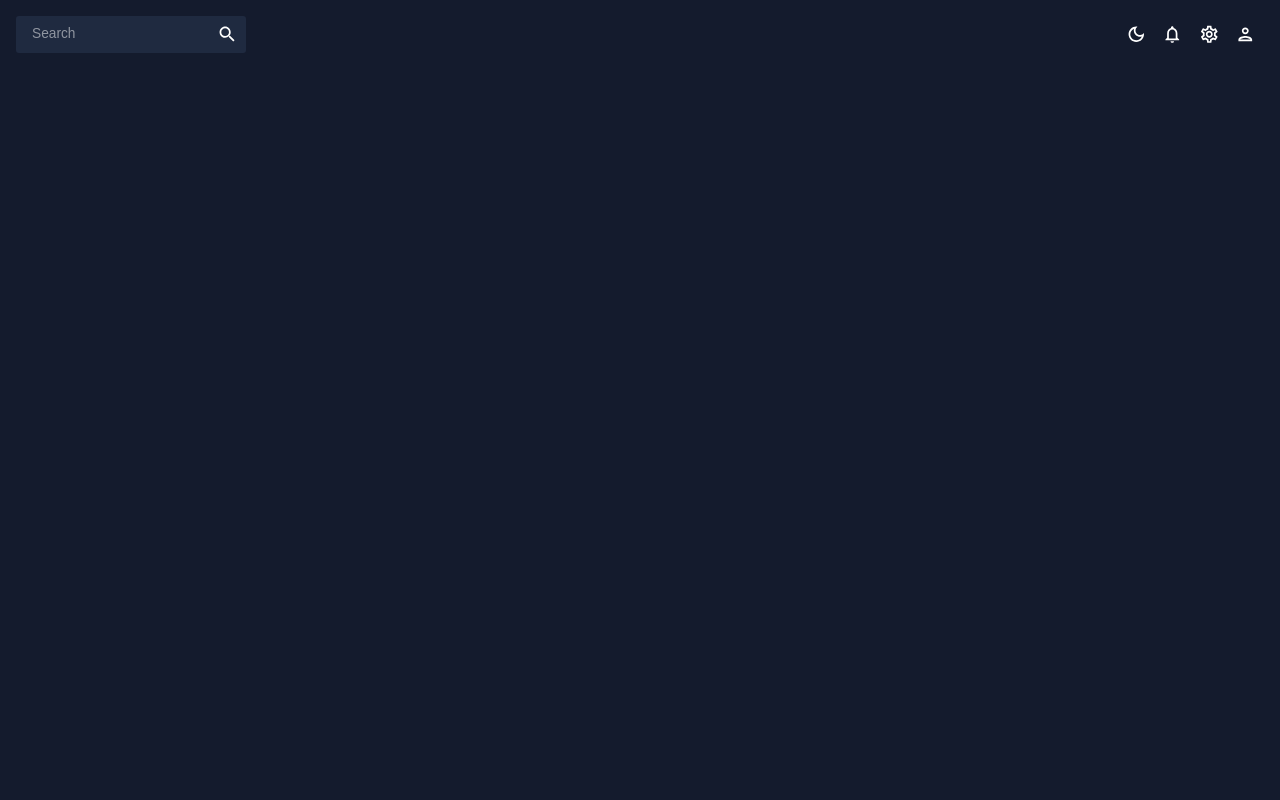
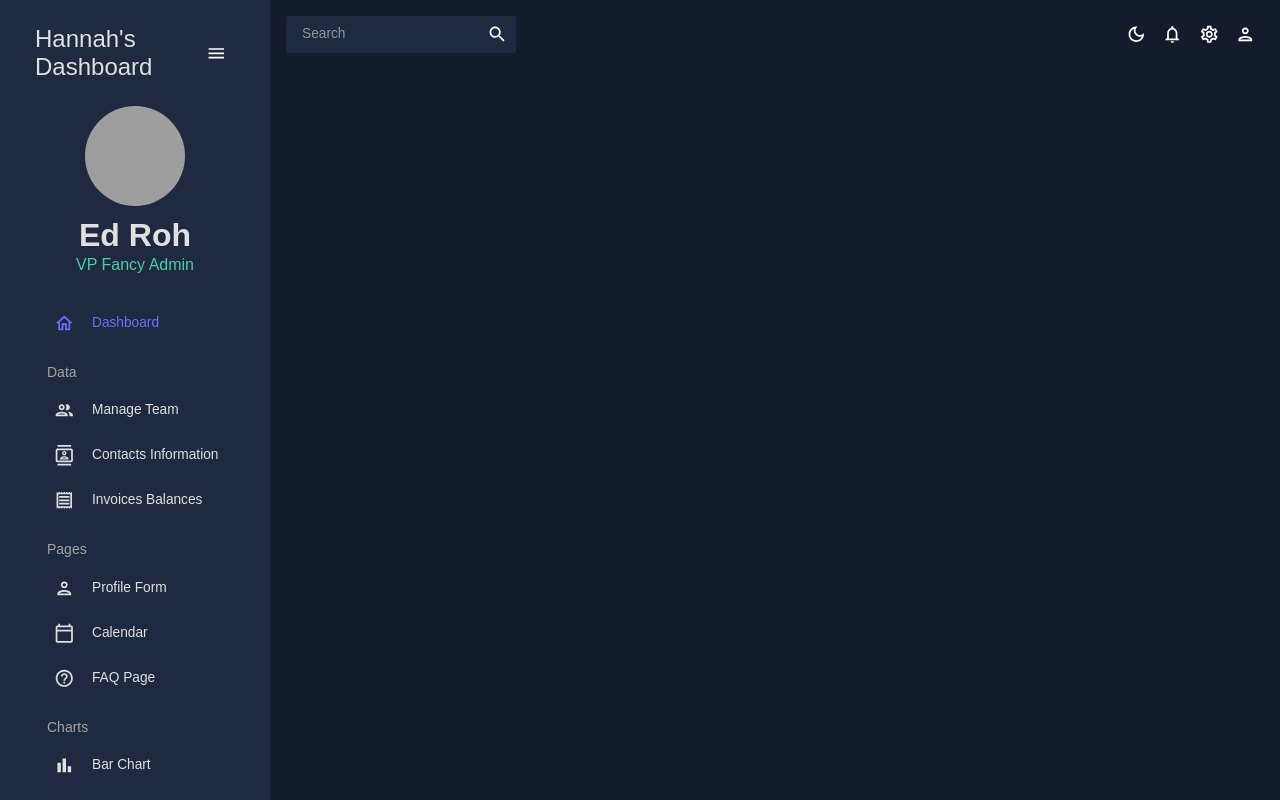
Before and after one commit to hannahf86/dashboard, a React (Create React App) app: page / in a window 1280 px wide. Before the commit this address had no page. Built offline with nearby package versions, Linux system fonts and the light colour scheme; grey boxes are pictures that could not be loaded.

Commit message:
Sidebar complete

```diff
--- a/src/App.js
+++ b/src/App.js
@@ -2,9 +2,9 @@
 import { CssBaseline, ThemeProvider } from "@mui/material";
 import { Routes, Route } from 'react-router-dom'
 import TopBar from "./Global/TopBar"
-import Dashboard from './Scenes/Dashboard';
 import SideBar from './Global/SideBar';
 
+// import Dashboard from './Scenes/Dashboard';
 // import Team from './Scenes/Team';
 // import Invoices from './Scenes/Invoices';
 // import Contacts from './Scenes/Contacts';
@@ -27,11 +27,12 @@
         <CssBaseline />
 
         <div className="app">
+          <SideBar />
           <main className="content">
             <TopBar />
             <Routes>
-              {/* <Route path="/" element={<Dashboard />} />
-              <Route path="/team" element={<Team />} />
+              {/* <Route path="/" element={<Dashboard />} /> */}
+              {/* <Route path="/team" element={<Team />} />
               <Route path="/contacts" element={<Contacts />} />
               <Route path="/invoices" element={<Invoices />} />
               <Route path="/bar" element={<Bar />} />
@@ -39,7 +40,7 @@
               <Route path="/line" element={<Line />} />
               <Route path="/faq" element={<FAQ />} />
               <Route path="/geography" element={<Geography />} />
-              <Route path="/calendar" element={<Calendar />} /> */}
+              <Route path="/calendar" element={<Calendar />} />  */}
             </Routes>
 
 
--- a/src/Global/SideBar.jsx
+++ b/src/Global/SideBar.jsx
@@ -1,11 +1,229 @@
-import React from 'react'
+import { useState } from "react";
+import { ProSidebar, Menu, MenuItem } from "react-pro-sidebar";
+import { Box, IconButton, Typography, useTheme } from "@mui/material";
+import { Link } from "react-router-dom";
+import "react-pro-sidebar/dist/css/styles.css";
+import { tokens } from "../Themes";
 
-const SideBar = () => {
+import HomeOutlinedIcon from "@mui/icons-material/HomeOutlined";
+import PeopleOutlinedIcon from "@mui/icons-material/PeopleOutlined";
+import ContactsOutlinedIcon from "@mui/icons-material/ContactsOutlined";
+import ReceiptOutlinedIcon from "@mui/icons-material/ReceiptOutlined";
+import PersonOutlinedIcon from "@mui/icons-material/PersonOutlined";
+import CalendarTodayOutlinedIcon from "@mui/icons-material/CalendarTodayOutlined";
+import HelpOutlineOutlinedIcon from "@mui/icons-material/HelpOutlineOutlined";
+import BarChartOutlinedIcon from "@mui/icons-material/BarChartOutlined";
+import PieChartOutlineOutlinedIcon from "@mui/icons-material/PieChartOutlineOutlined";
+import TimelineOutlinedIcon from "@mui/icons-material/TimelineOutlined";
+import MenuOutlinedIcon from "@mui/icons-material/MenuOutlined";
+import MapOutlinedIcon from "@mui/icons-material/MapOutlined";
+
+const Item = ({ title, to, icon, selected, setSelected }) => {
+  const theme = useTheme();
+  const colors = tokens(theme.palette.mode);
   return (
-    <div>
+    <MenuItem
+      active={selected === title}
+      style={{
+        color: colors.grey[100],
+      }}
+      onClick={() => setSelected(title)}
+      icon={icon}
+    >
+      <Typography>{title}</Typography>
+      <Link to={to} />
+    </MenuItem>
+  );
+};
 
-    </div>
-  )
-}
+const Sidebar = () => {
+  const theme = useTheme();
+  const colors = tokens(theme.palette.mode);
+  const [isCollapsed, setIsCollapsed] = useState(false);
+  const [selected, setSelected] = useState("Dashboard");
 
-export default SideBar
+  return (
+    <Box
+      sx={{
+        "& .pro-sidebar-inner": {
+          background: `${colors.primary[400]} !important`,
+        },
+        "& .pro-icon-wrapper": {
+          backgroundColor: "transparent !important",
+        },
+        "& .pro-inner-item": {
+          padding: "5px 35px 5px 20px !important",
+        },
+        "& .pro-inner-item:hover": {
+          color: "#868dfb !important",
+        },
+        "& .pro-menu-item.active": {
+          color: "#6870fa !important",
+        },
+      }}
+    >
+      <ProSidebar collapsed={isCollapsed}>
+        <Menu iconShape="square">
+          {/* LOGO AND MENU ICON */}
+          <MenuItem
+            onClick={() => setIsCollapsed(!isCollapsed)}
+            icon={isCollapsed ? <MenuOutlinedIcon /> : undefined}
+            style={{
+              margin: "10px 0 20px 0",
+              color: colors.grey[100],
+            }}
+          >
+            {!isCollapsed && (
+              <Box
+                display="flex"
+                justifyContent="space-between"
+                alignItems="center"
+                ml="15px"
+              >
+                <Typography variant="h3" color={colors.grey[100]}>
+                  Hannah's <br/> Dashboard
+                </Typography>
+                <IconButton onClick={() => setIsCollapsed(!isCollapsed)}>
+                  <MenuOutlinedIcon />
+                </IconButton>
+              </Box>
+            )}
+          </MenuItem>
+
+          {!isCollapsed && (
+            <Box mb="25px">
+              <Box display="flex" justifyContent="center" alignItems="center">
+                <img
+                  alt="profile-user"
+                  width="100px"
+                  height="100px"
+                  src={`../../assets/user.png`}
+                  style={{ cursor: "pointer", borderRadius: "50%" }}
+                />
+              </Box>
+              <Box textAlign="center">
+                <Typography
+                  variant="h2"
+                  color={colors.grey[100]}
+                  fontWeight="bold"
+                  sx={{ m: "10px 0 0 0" }}
+                >
+                  Ed Roh
+                </Typography>
+                <Typography variant="h5" color={colors.greenAccent[500]}>
+                  VP Fancy Admin
+                </Typography>
+              </Box>
+            </Box>
+          )}
+
+          <Box paddingLeft={isCollapsed ? undefined : "10%"}>
+            <Item
+              title="Dashboard"
+              to="/"
+              icon={<HomeOutlinedIcon />}
+              selected={selected}
+              setSelected={setSelected}
+            />
+
+            <Typography
+              variant="h6"
+              color={colors.grey[300]}
+              sx={{ m: "15px 0 5px 20px" }}
+            >
+              Data
+            </Typography>
+            <Item
+              title="Manage Team"
+              to="/team"
+              icon={<PeopleOutlinedIcon />}
+              selected={selected}
+              setSelected={setSelected}
+            />
+            <Item
+              title="Contacts Information"
+              to="/contacts"
+              icon={<ContactsOutlinedIcon />}
+              selected={selected}
+              setSelected={setSelected}
+            />
+            <Item
+              title="Invoices Balances"
+              to="/invoices"
+              icon={<ReceiptOutlinedIcon />}
+              selected={selected}
+              setSelected={setSelected}
+            />
+
+            <Typography
+              variant="h6"
+              color={colors.grey[300]}
+              sx={{ m: "15px 0 5px 20px" }}
+            >
+              Pages
+            </Typography>
+            <Item
+              title="Profile Form"
+              to="/form"
+              icon={<PersonOutlinedIcon />}
+              selected={selected}
+              setSelected={setSelected}
+            />
+            <Item
+              title="Calendar"
+              to="/calendar"
+              icon={<CalendarTodayOutlinedIcon />}
+              selected={selected}
+              setSelected={setSelected}
+            />
+            <Item
+              title="FAQ Page"
+              to="/faq"
+              icon={<HelpOutlineOutlinedIcon />}
+              selected={selected}
+              setSelected={setSelected}
+            />
+
+            <Typography
+              variant="h6"
+              color={colors.grey[300]}
+              sx={{ m: "15px 0 5px 20px" }}
+            >
+              Charts
+            </Typography>
+            <Item
+              title="Bar Chart"
+              to="/bar"
+              icon={<BarChartOutlinedIcon />}
+              selected={selected}
+              setSelected={setSelected}
+            />
+            <Item
+              title="Pie Chart"
+              to="/pie"
+              icon={<PieChartOutlineOutlinedIcon />}
+              selected={selected}
+              setSelected={setSelected}
+            />
+            <Item
+              title="Line Chart"
+              to="/line"
+              icon={<TimelineOutlinedIcon />}
+              selected={selected}
+              setSelected={setSelected}
+            />
+            <Item
+              title="Geography Chart"
+              to="/geography"
+              icon={<MapOutlinedIcon />}
+              selected={selected}
+              setSelected={setSelected}
+            />
+          </Box>
+        </Menu>
+      </ProSidebar>
+    </Box>
+  );
+};
+
+export default Sidebar;
```
